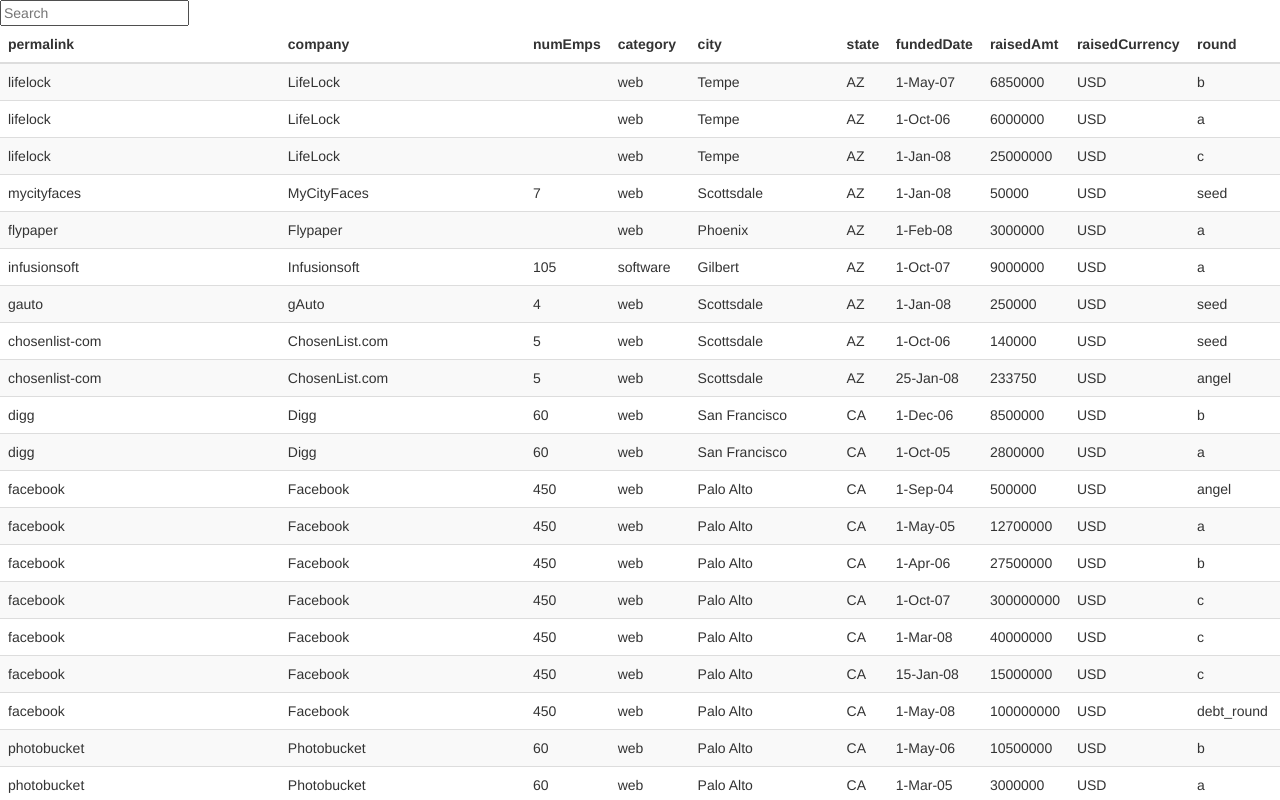
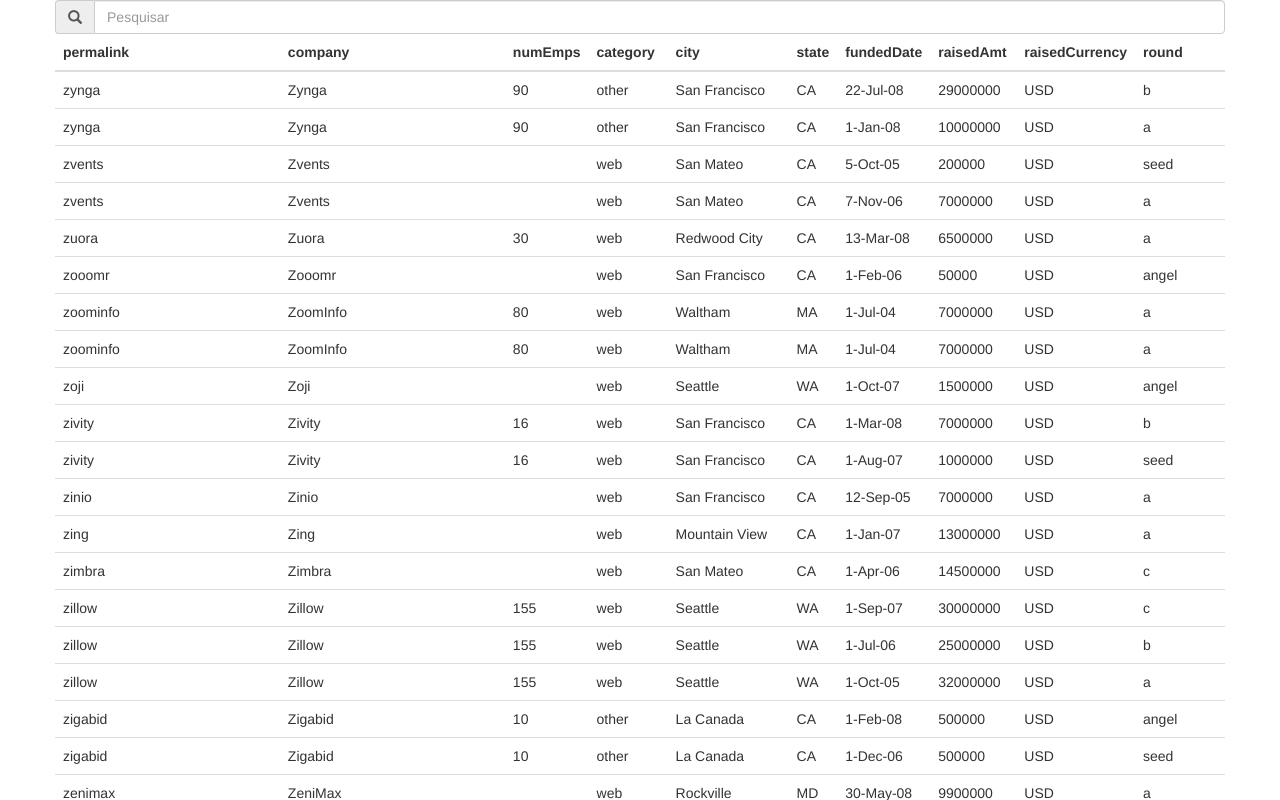
Before and after one commit to guilhermeresende/VisuDeDados, a plain HTML site: page source/index.html in a window 1280 px wide. Both pictures are taken after a click on the element "permalink". Shown: the top 800 px of the page. Drawn offline with nearby package versions, Linux system fonts and the light colour scheme.

Commit message:
tirando a ultima linha do arquivo csv, mudanca de layout no HTML, table creator ordena e filtra, considerando strings quando ordenar

```diff
--- a/source/assets/js/table_creator.js
+++ b/source/assets/js/table_creator.js
@@ -24,20 +24,25 @@ function renderTable (dataset) {
 
     // inicializacao eventos da busca
 	var field = document.getElementById('search');
-	field.onkeydown = function (event) {
-		params.search = field.value;
+	field.onkeypress = function (event) {
+        if (params.search !== field.value) {
+            params.search = field.value.toLowerCase();
             filterData();
             renderTable();
+        }
     };
-	field.onkeypressed = function (event) {
-		params.search = field.value;
+    // keydown nao funcionava direito quando ia deletar...
+    field.onkeyup = function (event) {
+        if (params.search !== field.value) {
+            params.search = field.value.toLowerCase();
             filterData();
             renderTable();
+        }
     };
 
 	// Create table
     var table = document.createElement('table');
-    table.className += "table table-hover table-striped";
+    table.className += "table table-hover";
 
     // create rows
     for (var i = 0; i < params.filtered.length; i++) {
@@ -60,12 +65,8 @@ function renderTable (dataset) {
 		// if (params.sortedCol == j && ) {
 
 		// }
-		th.onclick = function (event) {
-			params.sortedCol = j;
-			params.sortReverse = !params.sortReverse;
-            sortData();
-			createTable();
-		};
+
+		th.onclick = callbackClickOrderBy(j);
 		row.appendChild(th);
     }
 
@@ -74,13 +75,24 @@ function renderTable (dataset) {
     container.appendChild(table);
 }
 
+function callbackClickOrderBy (j) {
+    return function (event) {
+        params.sortedCol = j;
+        params.sortReverse = !params.sortReverse;
+        sortData();
+        renderTable();
+    };
+}
+
 function sortData () {
 	params.filtered.sort(function (a, b) {
 		if(a[params.sortedCol] < b[params.sortedCol]) {
-		  return -1;
+            if (!params.sortReverse) return -1;
+            else return 1;
 		}
-		else{
-			return 1;
+		else {
+			if (!params.sortReverse) return 1;
+            else return -1;
 		}
 	});
 }
@@ -94,7 +106,7 @@ function filterData () {
 	var filtered = [];
 	for (var i = 0; i < params.dataset.length; i++) {
 		for (var j = 0; j < params.dataset[i].length; j++) {
-			if (params.dataset[i][j].search(params.search) >= 0){
+			if (params.dataset[i][j].toLowerCase().search(params.search) >= 0){
 				filtered.push(params.dataset[i]);
                 break;
 			}
--- a/source/index.html
+++ b/source/index.html
@@ -10,9 +10,19 @@
 	<script src="assets/js/fileparser.js"></script>
 </head>
 <body>
-<input id="search" type="text" width="400" placeholder="Search" />
+
+	<div class="container">
+		<div class="row">
+			<div class="input-group">
+				<span class="input-group-addon">
+					<span class="glyphicon glyphicon-search"></span>
+				</span>
+				<input type="text" class="form-control" id="search" placeholder="Pesquisar">
+			</div>
 			<div id="table-container">
 
+			</div>
+		</div>
 	</div>
 	<script>
 		parse("data/dados-tp1.csv", renderTable);
```
Also changed, not shown: source/data/dados-tp1.csv. Lines whose indentation alone changed are shown as unchanged.
